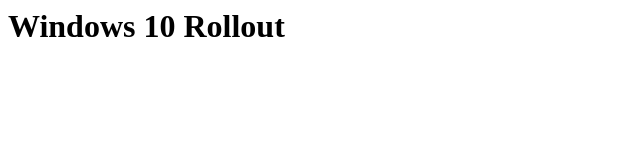
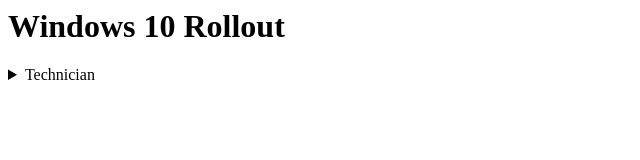
Before and after one commit to seikojay/Windows10, a plain HTML site: page index.html in a window 1280 px wide. Shown: the full height of the page, 0-640 px from the left. Drawn offline with Linux system fonts and the light colour scheme.

Commit message:
Update index.html

```diff
--- a/index.html
+++ b/index.html
@@ -1 +1,11 @@
 <h1>Windows 10 Rollout</h1>
+
+<details>
+<summary>Technician</summary>
+
++ markdown list 1
+    + nested list 1
+    + nested list 2
++ markdown list 2
+
+</details>
```
